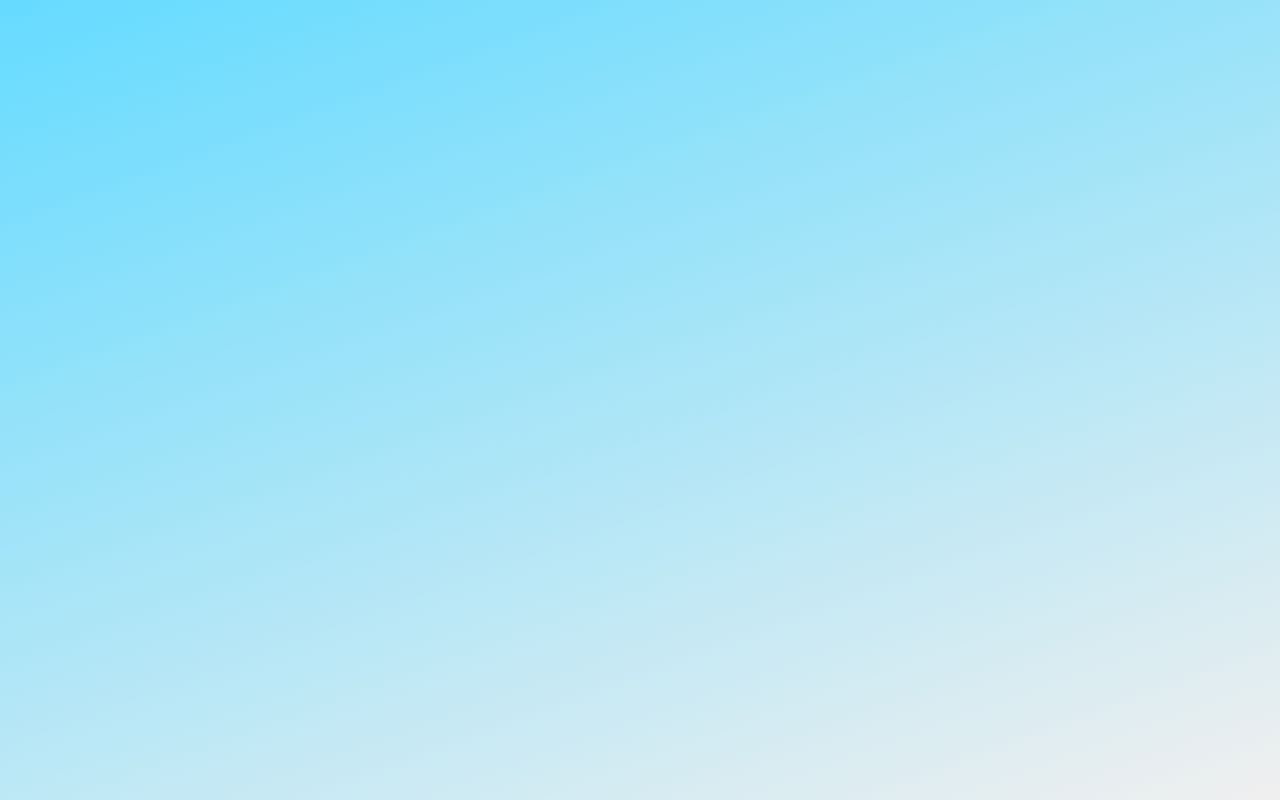
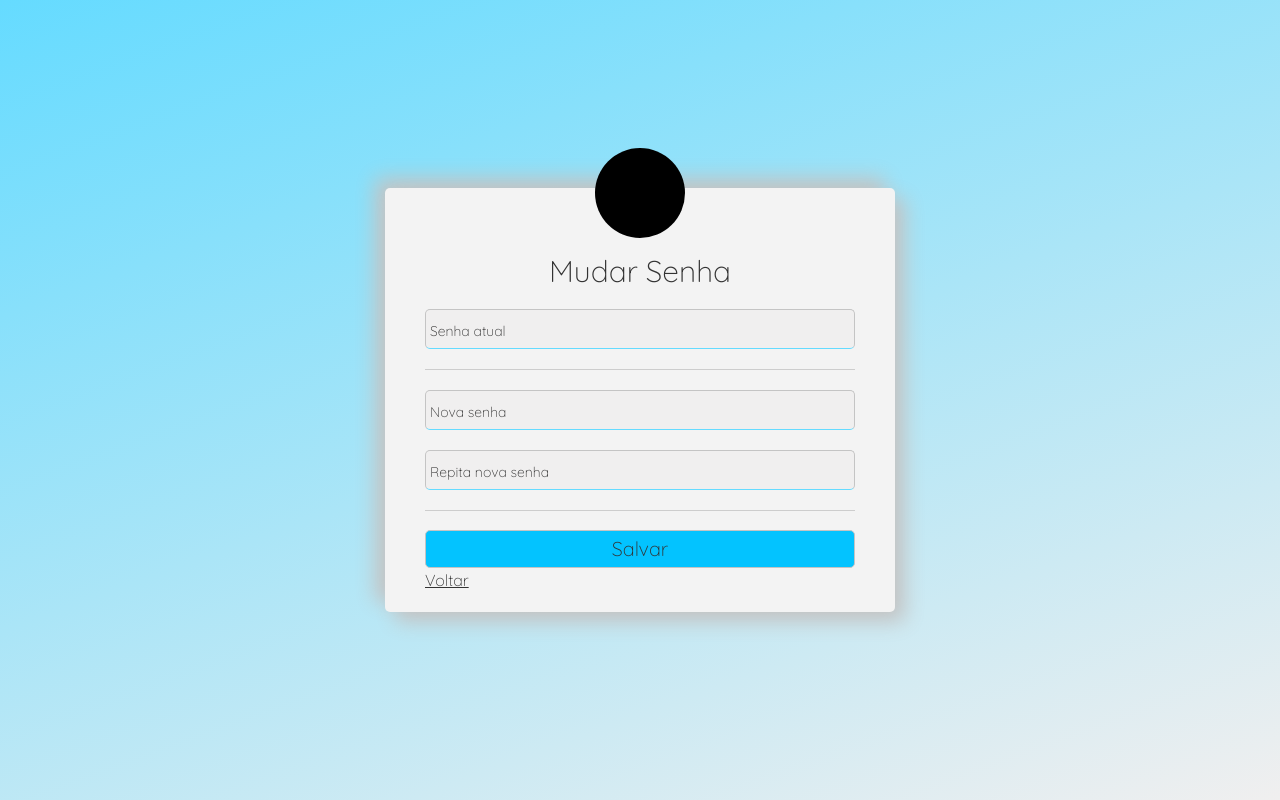
Before and after one commit to pablohsgc/Front-End-Rede-Social-Good-News, a React (Create React App) app: page /mudarSenha in a window 1280 px wide. Before the commit this address had no page. Built offline with nearby package versions, Linux system fonts and the light colour scheme.

Commit message:
Adição tela mudar senha

```diff
--- a/src/App.js
+++ b/src/App.js
@@ -10,6 +10,7 @@ import { MeusPosts } from './Pages/MeusPosts/MeusPosts';
 import { EditarPerfil } from './Pages/EditarPerfil/EditarPerfil';
 import { PaginaInicial } from './Pages/PaginaInicial/PaginaInicial';
 import { Cadastro } from './Pages/Cadastro/Cadastro';
+import { MudarSenha } from './Pages/MudarSenha/MudarSenha';
 
 
 function App() {
@@ -36,6 +37,7 @@ function App() {
             <Route path="/" element={<Login/>}/>
             <Route path="/login" element={<Login/>}/>
             <Route path="/cadastro" element={<Cadastro/>}/>
+            <Route path="/mudarSenha" element={<MudarSenha/>}/>
             <Route path="/meusComentarios" element={<Layout menu={<MenuUsuario/>} areaMain={<MeusComentarios/>} />} />
             <Route path="/meusPosts" element={<Layout menu={<MenuUsuario/>} areaMain={<MeusPosts/>} />} />
             <Route path="/editarPerfil" element={<Layout menu={<MenuUsuario/>} areaMain={<EditarPerfil/>} />} />
--- a/src/Pages/EditarPerfil/EditarPerfil.css
+++ b/src/Pages/EditarPerfil/EditarPerfil.css
@@ -45,8 +45,26 @@
 .fade {
     background: rgba(49, 49, 49, 0.3);
     box-shadow: 0 8px 32px 0 rgba(31, 38, 135, 0.37);
-    backdrop-filter: blur(3px);
-    -webkit-backdrop-filter: blur(3px);
+    backdrop-filter: blur(5px);
+    -webkit-backdrop-filter: blur(5px);
     border-radius: 10px;
     border: 1px solid rgba(255, 255, 255, 0.18);
 }
+
+.modal-footer {
+    position: relative;
+}
+
+#link-mudar-senha {
+    color: var(--cor-texto-primario);
+    text-decoration: none;
+    font-size: 14px;
+    font-weight: bold;
+    cursor: pointer;
+    margin-right: 20px;
+}
+
+#link-mudar-senha:hover {
+    text-decoration: underline;
+    /*manter à esquerda*/
+}
--- a/src/Pages/EditarPerfil/EditarPerfil.jsx
+++ b/src/Pages/EditarPerfil/EditarPerfil.jsx
@@ -30,6 +30,7 @@ export function EditarPerfil(props) {
                             </form>
                         </div>
                         <div class="modal-footer">
+                            <a id="link-mudar-senha" href="/mudarSenha">Mudar Senha</a>
                             <button type="button" class="btn btn-secondary" data-bs-dismiss="modal">Cancelar</button>
                             <button type="button" class="btn btn-primary">Salvar</button>
                         </div>
--- /dev/null
+++ b/src/Pages/MudarSenha/MudarSenha.css
@@ -0,0 +1,10 @@
+
+#botao-voltar-home{
+    color: var(--cor-texto-primario);
+    font-size: 16px;
+    cursor: pointer;
+}
+
+#botao-voltar-home:hover{
+    color: var(--cor-texto-primario-hover);
+}
--- a/src/Pages/MudarSenha/MudarSenha.jsx
+++ b/src/Pages/MudarSenha/MudarSenha.jsx
@@ -1,5 +1,36 @@
-export function MudarSenha(){
-    return(
-        <h1>Mudar Senha</h1>
+import "./MudarSenha.css";
+
+export function MudarSenha() {
+    return (
+        <>
+            <body class="flex">
+                <div class="container cadastro">
+                    <div class="user"></div>
+                    <form>
+                        <h1>Mudar Senha </h1>
+                        <div class="input box">
+                            <input type="password" required />
+                            <label>Senha atual</label>
+                        </div>
+                        <div class="line"></div>
+                        <div class="input box">
+                            <input type="password" required />
+                            <label>Nova senha</label>
+                        </div>
+                        <div class="input box">
+                            <input type="password" required />
+                            <label>Repita nova senha</label>
+                        </div>
+                        <div class="line"></div>
+                        <div>
+                            <input type="submit" value="Salvar"  />
+                            <a id="botao-voltar-home" href="/paginaInicial">Voltar</a>
+                        </div>
+                    </form>
+                </div>
+            </body>
+        </>
+
+
     );
 }
--- a/src/components/BotaoCriarPost/BotaoCriarPost.jsx
+++ b/src/components/BotaoCriarPost/BotaoCriarPost.jsx
@@ -11,7 +11,7 @@ export function BotaoCriarPost() {
             <div class="modal-dialog">
                 <div class="modal-content">
                     <div class="modal-header">
-                        <h2 class="modal-title" id="exampleModalLabel">Criar Postagem</h2>
+                        <h2 class="modal-title" id="exampleModalLabel">Nova Postagem</h2>
                         <button type="button" class="btn-close" data-bs-dismiss="modal" aria-label="Close"></button>
                     </div>
                     <div class="form-group">
```
